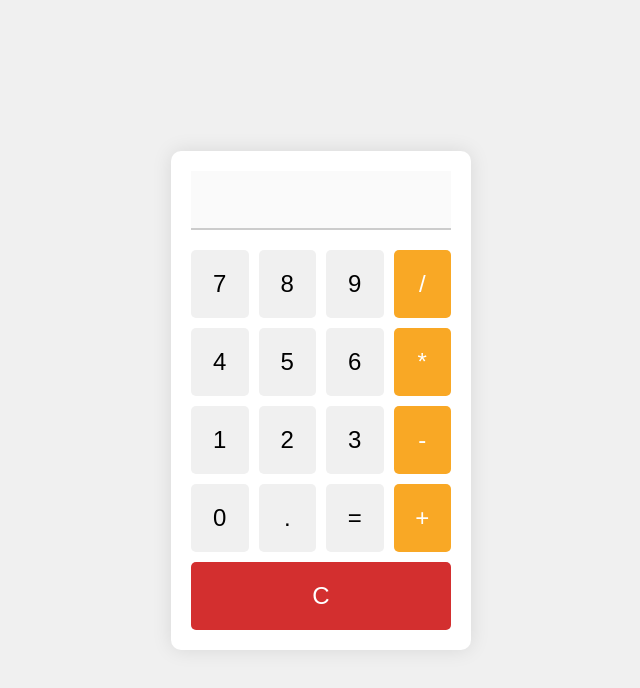
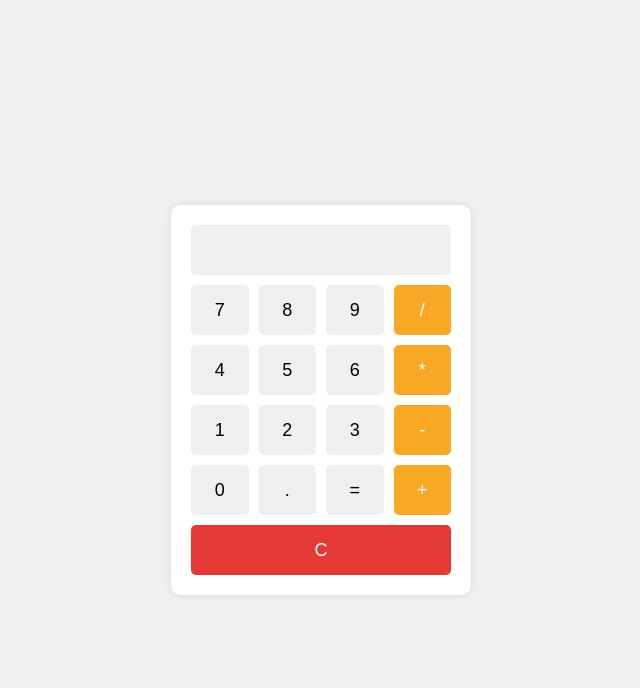
Before and after one commit to ansari-sahil/mini-projects, a plain HTML site: page calculator/index.html in a window 1280 px wide. Shown: the whole page, without its empty margins (319-959 px from the left). Drawn offline with Linux system fonts and the light colour scheme.

Commit message:
updated calculator using eval

```diff
--- a/calculator/index.html
+++ b/calculator/index.html
@@ -3,44 +3,34 @@
   <head>
     <meta charset="UTF-8" />
     <meta name="viewport" content="width=device-width, initial-scale=1.0" />
-    <title>Calculator</title>
+    <title>Simple Calculator</title>
     <link rel="stylesheet" href="styles.css" />
   </head>
   <body>
     <div class="calculator">
-      <div class="calculator-display">
-        <input type="text" id="display" disabled />
-      </div>
-      <div class="calculator-buttons">
-        <button class="button" onclick="appendNumber('7')">7</button>
-        <button class="button" onclick="appendNumber('8')">8</button>
-        <button class="button" onclick="appendNumber('9')">9</button>
-        <button class="button operator" onclick="chooseOperation('/')">
-          /
-        </button>
+      <input type="text" id="display" disabled />
+      <div class="buttons">
+        <button onclick="appendNumber('7')">7</button>
+        <button onclick="appendNumber('8')">8</button>
+        <button onclick="appendNumber('9')">9</button>
+        <button class="operator" onclick="appendOperation('/')">/</button>
 
-        <button class="button" onclick="appendNumber('4')">4</button>
-        <button class="button" onclick="appendNumber('5')">5</button>
-        <button class="button" onclick="appendNumber('6')">6</button>
-        <button class="button operator" onclick="chooseOperation('*')">
-          *
-        </button>
+        <button onclick="appendNumber('4')">4</button>
+        <button onclick="appendNumber('5')">5</button>
+        <button onclick="appendNumber('6')">6</button>
+        <button class="operator" onclick="appendOperation('*')">*</button>
 
-        <button class="button" onclick="appendNumber('1')">1</button>
-        <button class="button" onclick="appendNumber('2')">2</button>
-        <button class="button" onclick="appendNumber('3')">3</button>
-        <button class="button operator" onclick="chooseOperation('-')">
-          -
-        </button>
+        <button onclick="appendNumber('1')">1</button>
+        <button onclick="appendNumber('2')">2</button>
+        <button onclick="appendNumber('3')">3</button>
+        <button class="operator" onclick="appendOperation('-')">-</button>
 
-        <button class="button" onclick="appendNumber('0')">0</button>
-        <button class="button" onclick="appendNumber('.')">.</button>
-        <button class="button" onclick="calculate()">=</button>
-        <button class="button operator" onclick="chooseOperation('+')">
-          +
-        </button>
+        <button onclick="appendNumber('0')">0</button>
+        <button onclick="appendNumber('.')">.</button>
+        <button onclick="calculate()">=</button>
+        <button class="operator" onclick="appendOperation('+')">+</button>
 
-        <button class="button clear" onclick="clearDisplay()">C</button>
+        <button class="clear" onclick="clearDisplay()">C</button>
       </div>
     </div>
     <script src="script.js"></script>
--- a/calculator/script.js
+++ b/calculator/script.js
@@ -1,58 +1,26 @@
 let displayValue = "";
-let currentOperation = null;
-let firstOperand = null;
-let shouldResetDisplay = false;
 
 function appendNumber(number) {
-  if (displayValue === "0" || shouldResetDisplay) {
-    displayValue = number;
-    shouldResetDisplay = false;
-  } else {
-    displayValue += number;
-  }
+  displayValue += number;
   updateDisplay();
 }
 
-function chooseOperation(operation) {
-  if (currentOperation !== null) calculate();
-  firstOperand = parseFloat(displayValue);
-  currentOperation = operation;
-  shouldResetDisplay = true;
+function appendOperation(operation) {
+  displayValue += ` ${operation} `;
+  updateDisplay();
 }
 
 function calculate() {
-  if (currentOperation === null) return;
-  const secondOperand = parseFloat(displayValue);
-  if (isNaN(firstOperand) || isNaN(secondOperand)) return;
-
-  let result;
-  switch (currentOperation) {
-    case "+":
-      result = firstOperand + secondOperand;
-      break;
-    case "-":
-      result = firstOperand - secondOperand;
-      break;
-    case "*":
-      result = firstOperand * secondOperand;
-      break;
-    case "/":
-      result = firstOperand / secondOperand;
-      break;
-    default:
-      return;
+  try {
+    displayValue = eval(displayValue).toString();
+  } catch (e) {
+    displayValue = "Error";
   }
-  displayValue = result.toString();
-  currentOperation = null;
-  firstOperand = null;
   updateDisplay();
 }
 
 function clearDisplay() {
   displayValue = "";
-  currentOperation = null;
-  firstOperand = null;
-  shouldResetDisplay = false;
   updateDisplay();
 }
 
--- a/calculator/styles.css
+++ b/calculator/styles.css
@@ -4,74 +4,70 @@
   box-sizing: border-box;
   font-family: Arial, sans-serif;
 }
-
 body {
   display: flex;
   justify-content: center;
   align-items: center;
   height: 100vh;
   background-color: #f0f0f0;
+  font-family: Arial, sans-serif;
 }
 
 .calculator {
-  background-color: white;
+  background-color: #fff;
+  border-radius: 10px;
+  box-shadow: 0 0 10px rgba(0, 0, 0, 0.1);
   padding: 20px;
-  border-radius: 10px;
-  box-shadow: 0 0 20px rgba(0, 0, 0, 0.1);
   width: 300px;
 }
 
-.calculator-display {
-  display: flex;
-  justify-content: center;
-  align-items: center;
-  margin-bottom: 20px;
+#display {
+  width: 100%;
+  height: 50px;
+  border: none;
+  background-color: #f0f0f0;
+  text-align: right;
+  padding: 10px;
+  font-size: 24px;
+  border-radius: 5px;
+  margin-bottom: 10px;
 }
 
-.calculator-display input {
-  width: 100%;
-  font-size: 2em;
-  padding: 10px;
-  border: none;
-  border-bottom: 2px solid #ccc;
-  text-align: right;
-}
-
-.calculator-buttons {
+.buttons {
   display: grid;
   grid-template-columns: repeat(4, 1fr);
   gap: 10px;
 }
 
-.button {
-  background-color: #f0f0f0;
+button {
+  width: 100%;
+  height: 50px;
+  font-size: 18px;
   border: none;
-  padding: 20px;
-  font-size: 1.5em;
   border-radius: 5px;
   cursor: pointer;
-  transition: background-color 0.3s;
+  transition: background-color 0.2s;
 }
 
-.button:hover {
+button:active {
   background-color: #ddd;
 }
 
-.button.operator {
+.operator {
   background-color: #f9a825;
   color: white;
 }
 
-.button.operator:hover {
+.operator:active {
   background-color: #f57f17;
 }
 
-.button.clear {
+.clear {
   grid-column: span 4;
-  background-color: #d32f2f;
+  background-color: #e53935;
   color: white;
 }
 
-.button.clear:hover {
+.clear:active {
   background-color: #c62828;
 }
```
